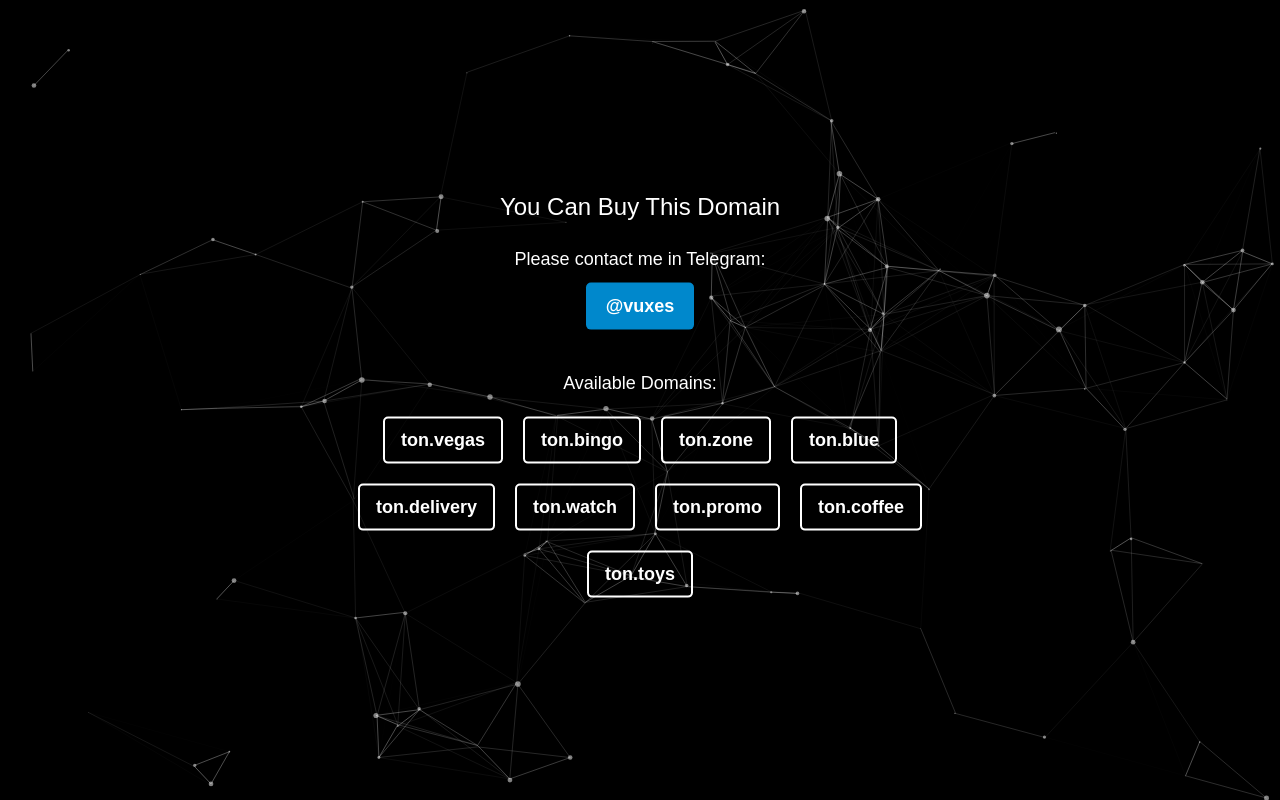
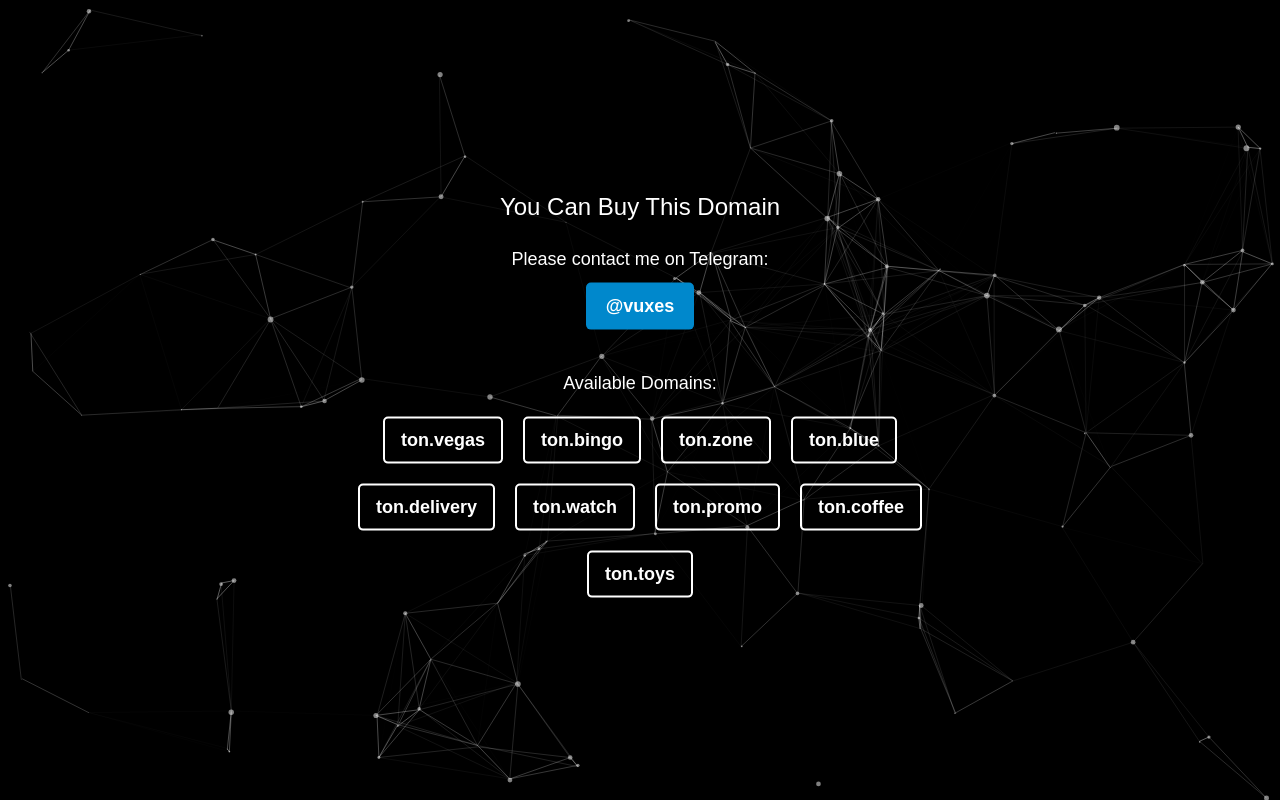
Before and after one commit to stuxysoft/dominforsale, a plain HTML site: page index.html in a window 1280 px wide. Drawn offline with nearby package versions, Linux system fonts and the light colour scheme.

Commit message:
Update index.html

```diff
--- a/index.html
+++ b/index.html
@@ -86,7 +86,7 @@
       <div class="col-12">
         <div class="content">
           <h1 class="mb-4">You Can Buy This Domain</h1>
-          <p>Please contact me in Telegram:</p>
+          <p>Please contact me on Telegram:</p>
           <p class="mb-4"><a href="https://t.me/vuxes" target="_blank" class="contact">@vuxes</a></p>
 
           <div class="domain-list">
@@ -113,7 +113,7 @@
     particlesJS("particles-js", {
       "particles": {
         "number": {
-          "value": 80,
+          "value": 90,
           "density": {
             "enable": true,
             "value_area": 800
```
